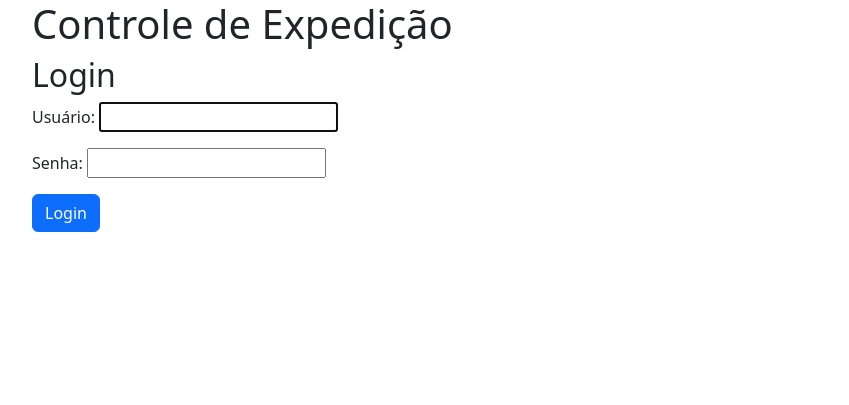
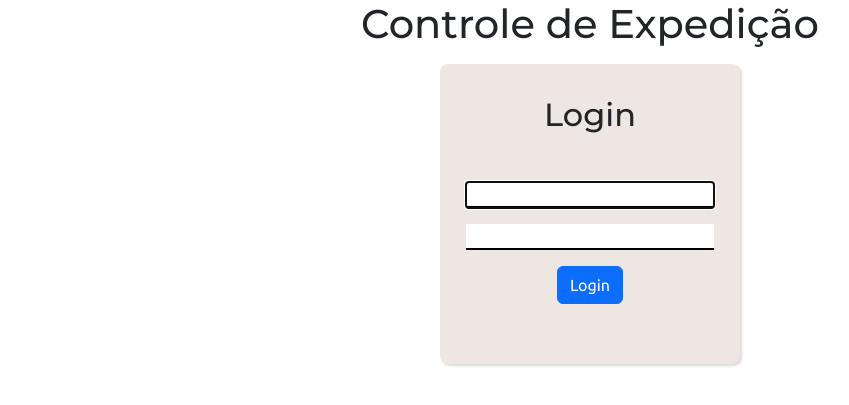
Before and after one commit to gabriel-f-s/controle_expedicao, a Django app: page /accounts/login/ in a window 1280 px wide. Shown: the top 405 px of the page, without its empty margins (50-899 px from the left). Run offline with Django 5.2, Linux system fonts and the light colour scheme.

Commit message:
Configuração da página de login e alteração nos templates

```diff
--- a/accounts/urls.py
+++ b/accounts/urls.py
@@ -1,4 +1,7 @@
 from django.urls import path
 
+from dashboard.views import home
+
 urlpatterns = [
+    path('', home)
 ]
--- a/dashboard/templates/dashboard/pages/home.html
+++ b/dashboard/templates/dashboard/pages/home.html
@@ -1,6 +1,6 @@
 {% extends "base.html" %}
 
-<title>{% block title %}Home{% endblock title %}</title>
+{% block title %}Home{% endblock title %}
 
 {% block main %}
 <h1>Home</h1>
--- a/dashboard/templates/dashboard/partials/head.html
+++ b/dashboard/templates/dashboard/partials/head.html
@@ -2,5 +2,11 @@
 
 <meta charset="UTF-8">
 <meta name="viewport" content="width=device-width, initial-scale=1.0">
+{% comment %} CSS: {% endcomment %}
 <link rel="stylesheet" href="{% static 'css/global/style.css' %}">
+{% comment %} Bootstrap: {% endcomment %}
 <link href="https://cdn.jsdelivr.net/npm/bootstrap@5.3.3/dist/css/bootstrap.min.css" rel="stylesheet" integrity="sha384-QWTKZyjpPEjISv5WaRU9OFeRpok6YctnYmDr5pNlyT2bRjXh0JMhjY6hW+ALEwIH" crossorigin="anonymous">
+{% comment %} Fonts: {% endcomment %}
+<link rel="preconnect" href="https://fonts.googleapis.com">
+<link rel="preconnect" href="https://fonts.gstatic.com" crossorigin>
+<link href="https://fonts.googleapis.com/css2?family=Montserrat:wght@100..900&family=Ubuntu&display=swap" rel="stylesheet">
--- a/dashboard/urls.py
+++ b/dashboard/urls.py
@@ -3,5 +3,5 @@
 from dashboard.views import home
 
 urlpatterns = [
-    path('', home),
+    path('', home, name='home-page'),
 ]
--- a/project/settings.py
+++ b/project/settings.py
@@ -116,8 +116,8 @@
 
 USE_TZ = True
 
-LOGIN_REDIRECT_URL = "home/"
-LOGOUT_REDIRECT_URL = "/"
+LOGIN_REDIRECT_URL = "/home"
+LOGOUT_REDIRECT_URL = "/accounts/login"
 
 # Static files (CSS, JavaScript, Images)
 # https://docs.djangoproject.com/en/5.1/howto/static-files/
--- a/static/css/global/style.css
+++ b/static/css/global/style.css
@@ -1,3 +1,51 @@
+:root {
+    --background-color: #011638;
+    --card-background-color: #EDE6E3;
+}
+
+* {
+    margin: 0;
+    padding: 0;
+    border: 0;
+    box-sizing: border-box;
+    font-family: "Ubuntu", sans-serif;
+}
+
 body {
-    background-color: red;
+    background-color: var(--background-color);
 }
+
+h1, h2, h3, h4, h5, h6 {
+    font-family: "Montserrat", sans-serif;
+    font-weight: 700;
+}
+
+h1 {
+    text-align: center;
+    margin-top: 1em;
+    margin-bottom: 2em;
+}
+
+.main-container-login {
+    margin: 1em auto;
+    width: 300px;
+    height: 300px;
+    text-align: center;
+    background-color: var(--card-background-color);
+    border-radius: 0.5em;
+    box-shadow:rgba(0, 0, 0, 0.15) 1.95px 1.95px 2.6px;;
+    padding: 2em 0;
+}
+
+.main-container-login h2 {
+    margin-bottom: 1.5em;
+}
+
+.main-container-login form label {
+    display: none;
+}
+
+.main-container-login form input {
+    border: none;
+    border-bottom: 2px solid black;
+}
--- a/templates/base.html
+++ b/templates/base.html
@@ -1,13 +1,15 @@
 <!DOCTYPE html>
 <html lang="pt-BR">
     <head>
+        <title>{% block title %}{% endblock title %} | Controle de Expedição</title>
         {% include "dashboard/partials/head.html" %}
-    <title> {% block title %}{% endblock title %} | Controle de Expedição</title>
     </head>
     <body>
-    <div class="container">
+        <div class="container main-container">
+            <h1>Controle de Expedição</h1>
             {% block main %}
             {% endblock main %}
         </div>
     </body>
+    <script src="https://cdn.jsdelivr.net/npm/bootstrap@5.3.3/dist/js/bootstrap.bundle.min.js"></script>
 </html>
--- a/templates/registration/login.html
+++ b/templates/registration/login.html
@@ -1,12 +1,13 @@
 {% extends "base.html" %}
 
-<title>{% block title %}Login{% endblock title %}</title>
+{% block title %}Login{% endblock title %}
 
 {% block main %}
-<h1>Controle de Expedição</h1>
-<h2>Login</h2>
-<form method="post">
-    {% csrf_token %} {{ form.as_p }}
-    <button type="submit" class="button btn btn-primary">Login</button>
-</form>
+<div class="main-container-login">
+    <h2>Login</h2>
+    <form method="post">
+        {% csrf_token %} {{ form.as_p }}
+        <button type="submit" class="button btn btn-primary">Login</button>
+    </form>
+</div>
 {% endblock main %}
```
Also changed, not shown: db.sqlite3. Lines whose indentation alone changed are shown as unchanged.
